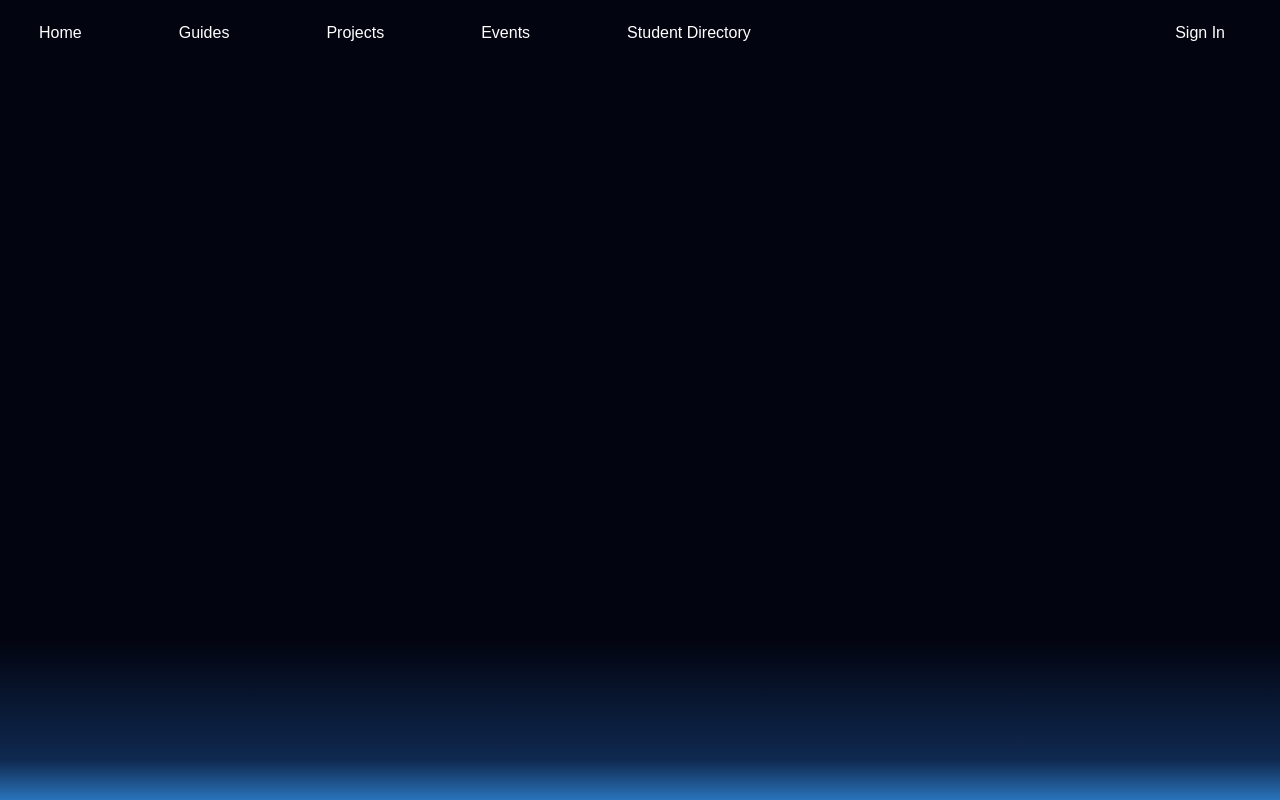
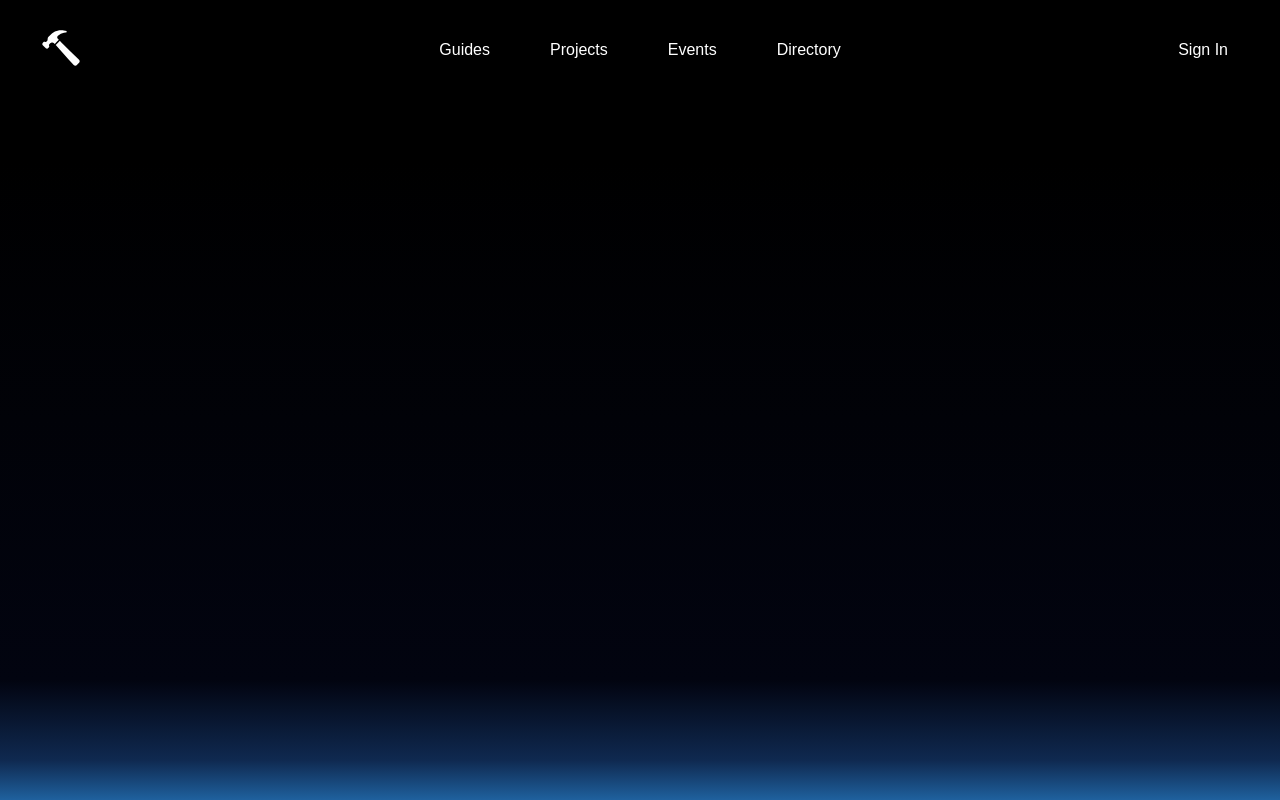
Before and after one commit to nshs-life/website, a plain HTML site: page home.html in a window 1280 px wide. Shown: the top 800 px of the page. Drawn offline with Linux system fonts and the light colour scheme.

Commit message:
added logo + 4 main pages

```diff
--- a/home.html
+++ b/home.html
@@ -11,58 +11,37 @@
 <body>
 
   <nav>
-      <a href="#" draggable="false">Home</a>
-      <a href="#" draggable="false">Guides</a>
-      <a href="#" draggable="false">Projects</a>
-      <a href="#" draggable="false">Events</a>
-      <a href="#" draggable="false">Student Directory</a>
-      <div class = "sign-in-container">
-        <a href="#" draggable="false" id = "signIn">Sign In</a>
-      </div>
+    <div class="nav-logo">
+      <a href="" draggable="false">
+        <img src="./Images/hammer.svg" width="50px" height="50px" id='logo' />
+      </a>
+    </div>
+
+    <a href="" draggable="false">Guides</a>
+    <a href="" draggable="false">Projects</a>
+    <a href="" draggable="false">Events</a>
+    <a href="" draggable="false">Directory</a>
+    <div class="nav-sign-in">
+      <a href="#" draggable="false" id="signIn">Sign In</a>
+    </div>
   </nav>
 
-  <!-- <main>
-    <article data-index="0" data-status="active">
-      <div class="welcome-text">
-        <h1>Welcome To</h1>
-        <span id="nshs">nshs</span><span id="life">.life</span>
-      </div>
-      <div class="more-button">
-        <p>learn more</p>
-        <button>
-          <i class="fa-solid fa-chevron-down"></i>
-        </button>
-      </div>
-    </article>
+  <main>
+    <div class="welcome-slide" data-status="active">
 
-    <article data-index="1" data-status="inactive">
-      <div class="welcome-text">
-        <h1>Page 2</h1>
-      </div>
-      <div class="more-button">
-        <button>
-          <i class="fa-solid fa-chevron-down"></i>
-        </button>
-      </div>
-    </article>
+    </div>
+    <div class="who-we-are-slide" data-status="inactive">
 
-    <article data-index="2" data-status="inactive">
-      <div class="welcome-text">
-        <h1>Page 3</h1>
-      </div>
-      <div class="more-button">
-        <button>
-          <i class="fa-solid fa-chevron-down"></i>
-        </button>
-      </div>
-    </article>
+    </div>
+    <div class="what-we-do-slide" data-status="inactive">
 
-    <article data-index="3" data-status="inactive">
-      <div class="welcome-text">
-        <h1>Page 4</h1>
-      </div>
-    </article>
-  </main> -->
+    </div>
+    <div class="join-us-slide" data-status="inactive">
+
+    </div>
+  </main>
+
+
 </body>
 
 </html>
--- a/styles.css
+++ b/styles.css
@@ -1,5 +1,7 @@
 * {
   box-sizing: border-box;
+  margin: 0;
+  padding: 0;
 }
 
 h1,
@@ -11,98 +13,117 @@ span {
   font-family: "Rubik", sans-serif;
 }
 
-a {
-  text-decoration: none;
-  color: #ffffff;
-}
+body {
+  display: flex;
+  overflow: hidden;
 
-nav {
-  position: relative;
-  float: right;
-  height: 5%;
-  display: flex;
-  width: 100%;
-  align-items: center;
-  gap: 35px;
-}
-
-nav a {
-  padding: 15px 30px;
-  border: 1px solid;
-  border-image: repeating-linear-gradient(white) 8;
-  -webkit-mask:
-    conic-gradient(at top 1px right 1px, white 90deg, rgb(255, 255, 255)) var(--_i, 200%) 0 /200% var(--_i, 1px) border-box no-repeat,
-    conic-gradient(at bottom 1px left 1px, rgba(255, 255, 255) 90deg, white 0) 0 var(--_i, 200%)/var(--_i, 1px) 200% border-box no-repeat,
-    linear-gradient(rgb(255, 255, 255) 0 0) padding-box no-repeat;
-  transition: .3s, -webkit-mask-position .1s .2s;
-}
-
-nav a:hover {
-  --_i: 100%;
-  color: white;
-  transition: .3s, -webkit-mask-size .3s .3s;
-}
-
-.sign-in-container {
-  position: absolute;
-  right: 1rem;
-}
-
-main {
-  position: relative;
-  height: 95%;
+  height: 100%;
   width: 100%;
 }
 
-.more-button button {
-  display: block;
+/* nav bar */
+nav {
+  position: absolute;
+  z-index: 2;
+  display: flex;
+  align-items: center;
+  padding: 50px;
+  height: 50px;
+  width: 100%;
+  gap: 20px;
   justify-content: center;
-  border: none;
-  font-size: 50px;
-  background-color: transparent;
-  color: white;
 }
 
-button:hover {
-  cursor: pointer;
+/* nav barlink styles */
+nav a {
+  color: white;
+  text-decoration: none;
+  padding: 10px 20px;
+  position: relative;
 }
 
-main>article {
+/* bottom border when hovered over */
+nav a:before {
+  content: "";
   position: absolute;
-  height: 95%;
-  width: 100%;
-  left: 0px;
-  top: 0px;
-  display: grid;
-  width: 100%;
-  height: 100%;
+  bottom: 0;
+  left: 0;
+  right: 0;
+  border-bottom: 2px solid #fff;
+  transition: all 0.5s ease;
+  opacity: 0;
 }
 
-main>article[data-status="active"] {
+nav a:hover:before {
+  opacity: 1;
+}
+
+/* place hammer logo on far left */
+.nav-logo {
+  position: absolute;
+  left: 1rem;
+}
+
+/* turn off underline animation for logo */
+.nav-logo>a:before {
+  border-bottom: transparent;
+}
+
+/* place sign in button on far right */
+.nav-sign-in {
+  position: absolute;
+  right: 2rem;
+}
+
+/* main pages */
+main {
+  flex-grow: 1;
+  height: 100%;
+  width: 100%;
+  overflow: hidden;
+  background-repeat: no-repeat;
+  background-size: cover;
+}
+
+main>.welcome-slide {
+  z-index: 1;
+  height: 100%;
+  width: 100%;
+  position: absolute;
+  background: linear-gradient(#000000 20%, #020410 85%, #0f2950 95%, #1f619e);
+  background-repeat: no-repeat;
+  background-size: cover;
+}
+
+main>.who-we-are-slide {
+  z-index: 1;
+  height: 100%;
+  width: 100%;
+  position: absolute;
+  background: linear-gradient(#1f619e 50%, #2673c0);
+}
+
+main>.what-we-do-slide {
+  z-index: 1;
+  height: 100%;
+  width: 100%;
+  position: absolute;
+  background: linear-gradient(#2673c0 80%, #4792c7);
+}
+
+main>.join-us-slide {
+  z-index: 1;
+  height: 100%;
+  width: 100%;
+  position: absolute;
+  background: linear-gradient(#4792c7 20%, #49a1e0);
+}
+
+/* swapping pages functionality */
+main>div[data-status="active"] {
   transform: translateY(0%);
 }
 
-main>article[data-status="inactive"] {
-  transform: translateX(-100%);
+main>div[data-status="inactive"] {
+  transform: translateY(100%);
 }
-
-
-html {
-  background: linear-gradient(#020410 80%, #0f2950 95%, #2a74bb);
-  background-repeat: no-repeat;
-  background-size: cover;
-  width: 100%;
-  height: 100%;
-}
-
-
-.welcome-text {
-  position: relative;
-  margin: auto;
-  display: block;
-  text-align: center;
-  top: 25vh;
-  font-family: 'Inter';
-  font-size: 40px;
-  color: #ffffff;
-}
```
